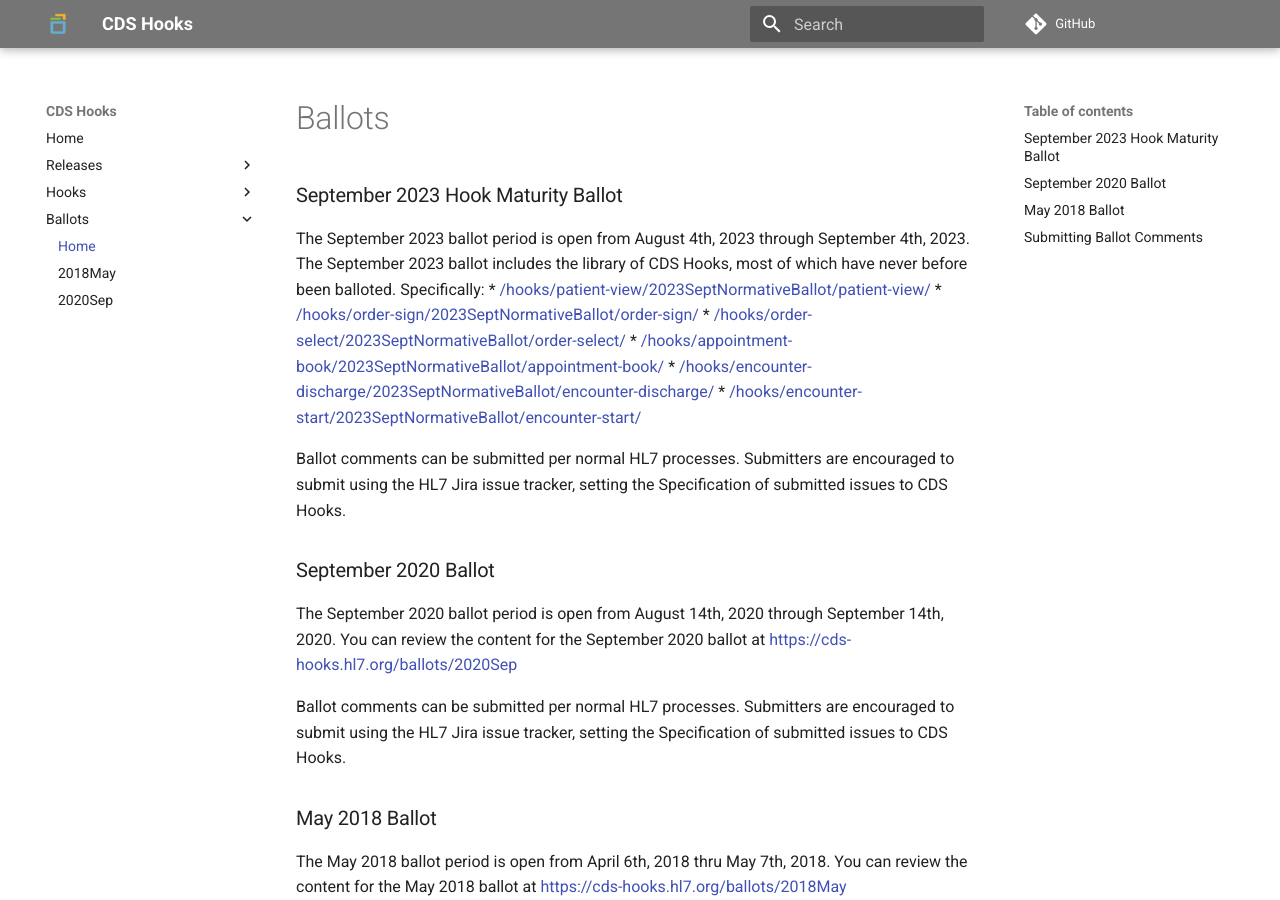
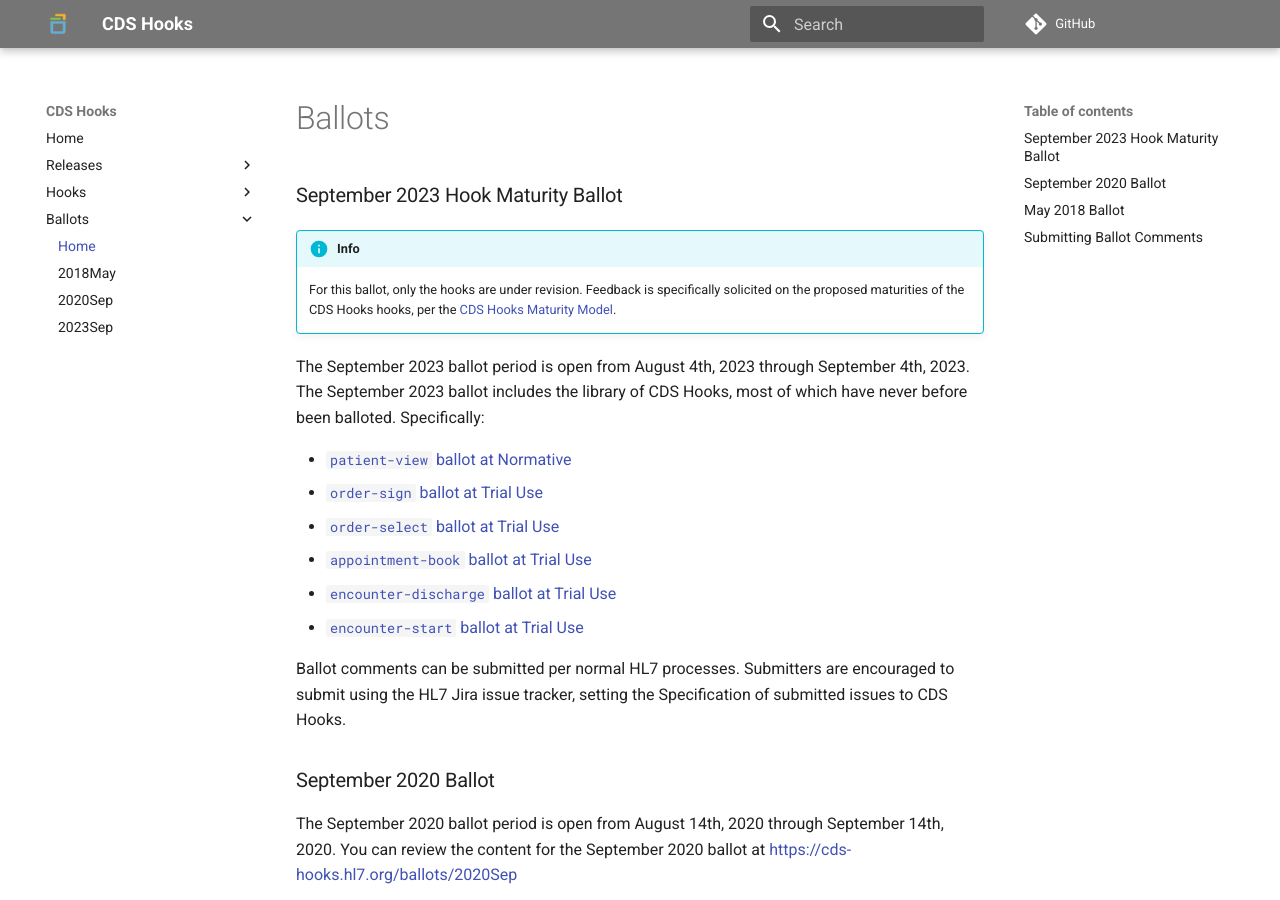
Before and after one commit to HL7/cds-hooks-hl7-site, an MkDocs documentation site: the page built from docs/ballots/index.md, in a window 1280 px wide and 900 px high. Built offline with MkDocs 1.6.1 and Material for MkDocs 9.7.7, drawn with Linux system fonts in a browser that asks for light colours; comment, search, counter and statistics services are not loaded.

Commit message:
describe ballot

```diff
--- a/docs/ballots/index.md
+++ b/docs/ballots/index.md
@@ -2,13 +2,18 @@
 
 ### September 2023 Hook Maturity Ballot
 
+!!! info
+	For this ballot, only the hooks are under revision. Feedback is specifically solicited on the proposed maturities of the CDS Hooks hooks, per the [CDS Hooks Maturity Model](http://cds-hooks.hl7.org/2.0/#hook-maturity-model).
+
+
 The September 2023 ballot period is open from August 4th, 2023 through September 4th, 2023. The September 2023 ballot includes the library of CDS Hooks, most of which have never before been balloted. Specifically:
-* [/hooks/patient-view/2023SeptNormativeBallot/patient-view/](patient-view Normative)
-* [/hooks/order-sign/2023SeptNormativeBallot/order-sign/](order-sign Trial Use)
-* [/hooks/order-select/2023SeptNormativeBallot/order-select/](order-select Trial Use)
-* [/hooks/appointment-book/2023SeptNormativeBallot/appointment-book/](appointment-book Trial Use)
-* [/hooks/encounter-discharge/2023SeptNormativeBallot/encounter-discharge/](encounter-discharge Trial Use)
-* [/hooks/encounter-start/2023SeptNormativeBallot/encounter-start/](encounter-start Trial Use)
+
+* [`patient-view` ballot at Normative](/hooks/patient-view/2023SeptNormativeBallot/patient-view/)
+* [`order-sign` ballot at Trial Use](/hooks/order-sign/2023SeptSTU1Ballot/order-sign/)
+* [`order-select` ballot at Trial Use](/hooks/order-select/2023SeptSTU1Ballot/order-select/)
+* [`appointment-book` ballot at Trial Use](/hooks/appointment-book/2023SeptSTU1Ballot/appointment-book/)
+* [`encounter-discharge` ballot at Trial Use](/hooks/encounter-discharge/2023SeptSTU1Ballot/encounter-discharge/)
+* [`encounter-start` ballot at Trial Use](/hooks/encounter-start/2023SeptSTU1Ballot/encounter-start/)
 
 Ballot comments can be submitted per normal HL7 processes. Submitters are encouraged to submit using the HL7 Jira issue tracker, setting the Specification of submitted issues to CDS Hooks.
 
--- a/mkdocs.yml
+++ b/mkdocs.yml
@@ -43,6 +43,7 @@ nav:
   - Home: 'ballots/index.md'
   - 2018May: 'ballots/2018May/index.html'
   - 2020Sep: 'ballots/2020Sep/index.md'
+  - 2023Sep: 'ballots/2023Sept/index.md'
 
 repo_url: 'https://github.com/hl7/cds-hooks-hl7-site'
 edit_uri: ''
```
Also changed, not shown: docs/ballots/2023Sept/index.md (added, +18 -0 lines).
